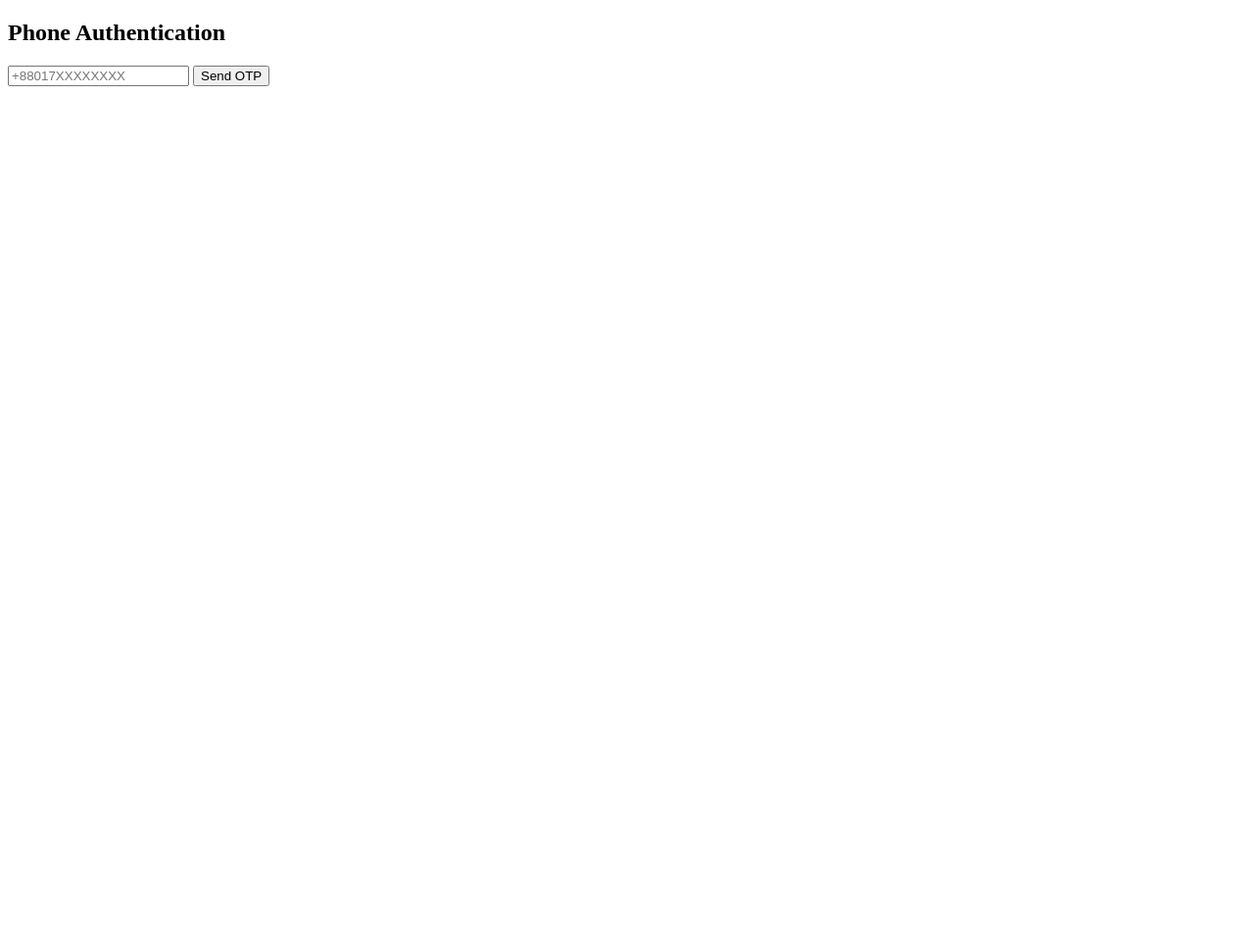
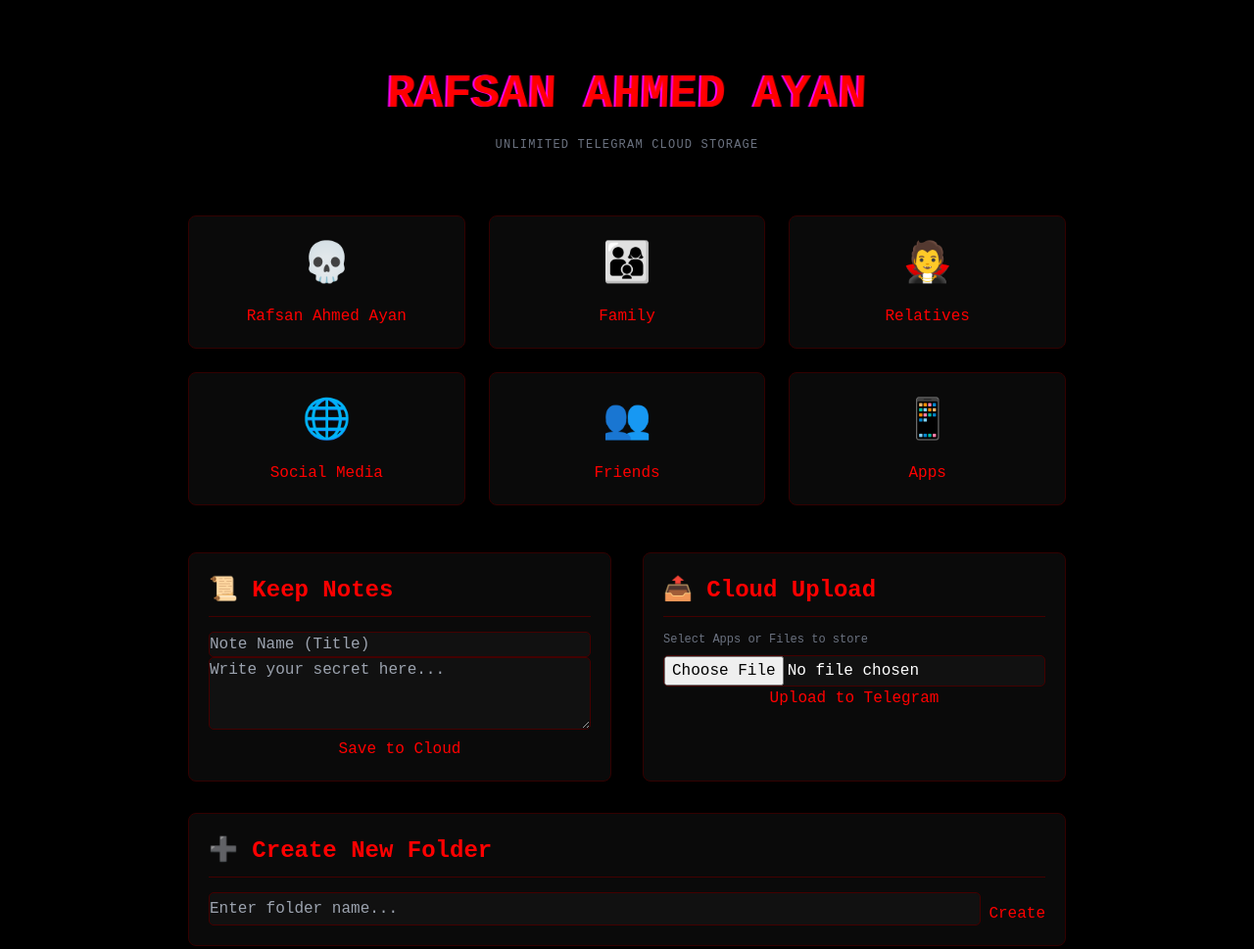
Before and after one commit to rafsanahmedayan2004-web/Rafsan-Ahmed-Ayan, a plain HTML site: page index.html in a window 1280 px wide. Shown: the whole page at 98% size. Before the commit the page ends 800 px from the top, so only its background shows below. Drawn offline with nearby package versions, Linux system fonts and the light colour scheme.

Commit message:
Update index.html

```diff
--- a/index.html
+++ b/index.html
@@ -1,78 +1,132 @@
 <!DOCTYPE html>
-<html lang="en">
+<html lang="bn">
 <head>
     <meta charset="UTF-8">
     <meta name="viewport" content="width=device-width, initial-scale=1.0">
-    <title>Firebase Phone Auth</title>
+    <title>Ayan TeraCloud - Ghost Edition</title>
+    <script src="https://cdn.tailwindcss.com"></script>
+    <style>
+        body { background: #000; color: #ff0000; font-family: 'Courier New', Courier, monospace; overflow-x: hidden; }
+
+        /* Scary Glitch Animation */
+        .glitch { font-size: 3rem; font-weight: 900; text-transform: uppercase; position: relative; animation: glitch 0.4s infinite; }
+        @keyframes glitch {
+            0% { transform: skew(2deg); text-shadow: 2px 0 #0ff; }
+            50% { transform: skew(-2deg); text-shadow: -2px 0 #f0f; }
+            100% { transform: skew(0deg); }
+        }
+
+        .card { background: #0a0a0a; border: 1px solid #300; padding: 20px; border-radius: 8px; transition: 0.4s; cursor: pointer; text-align: center; }
+        .card:hover { border-color: #f00; box-shadow: 0 0 20px #f00; transform: translateY(-5px); }
+
+        input, textarea { background: #111 !important; border: 1px solid #400 !important; color: #fff !important; padding: 12px; border-radius: 5px; width: 100%; margin-top: 10px; outline: none; }
+        button { background: #600; color: #fff; padding: 10px 20px; border-radius: 5px; margin-top: 10px; width: 100%; font-weight: bold; transition: 0.3s; border: none; cursor: pointer; }
+        button:hover { background: #f00; box-shadow: 0 0 15px #f00; }
+
+        .folder-icon { font-size: 40px; margin-bottom: 10px; display: block; }
+        .section-title { font-size: 1.5rem; font-weight: bold; border-bottom: 1px solid #400; padding-bottom: 8px; margin-bottom: 15px; }
+    </style>
 </head>
-<body>
+<body class="p-5">
 
-    <h2>Phone Authentication</h2>
+    <div class="max-w-4xl mx-auto">
+        <div class="text-center mt-10 mb-16">
+            <h1 class="glitch">Rafsan Ahmed Ayan</h1>
+            <p class="text-gray-500 text-xs tracking-widest mt-2 uppercase">Unlimited Telegram Cloud Storage</p>
+        </div>
 
-    <div id="auth-container">
-        <input type="tel" id="phoneNumber" placeholder="+88017XXXXXXXX">
-        <button id="sendCode">Send OTP</button>
+        <div class="grid grid-cols-2 md:grid-cols-3 gap-6 mb-12" id="folderDisplay">
+            <div class="card"><span class="folder-icon">💀</span> Rafsan Ahmed Ayan</div>
+            <div class="card"><span class="folder-icon">👨‍👩‍👦</span> Family</div>
+            <div class="card"><span class="folder-icon">🧛</span> Relatives</div>
+            <div class="card"><span class="folder-icon">🌐</span> Social Media</div>
+            <div class="card"><span class="folder-icon">👥</span> Friends</div>
+            <div class="card"><span class="folder-icon">📱</span> Apps</div>
+        </div>
+
+        <div class="grid grid-cols-1 md:grid-cols-2 gap-8">
+
+            <div class="card text-left">
+                <h2 class="section-title">📜 Keep Notes</h2>
+                <input type="text" id="noteTitle" placeholder="Note Name (Title)">
+                <textarea id="noteContent" rows="3" placeholder="Write your secret here..."></textarea>
+                <button onclick="sendToTelegram('note')">Save to Cloud</button>
+            </div>
+
+            <div class="card text-left">
+                <h2 class="section-title">📤 Cloud Upload</h2>
+                <p class="text-xs text-gray-500 mb-2">Select Apps or Files to store</p>
+                <input type="file" id="fileInput">
+                <button onclick="sendToTelegram('file')">Upload to Telegram</button>
+            </div>
+
+            <div class="card text-left md:col-span-2">
+                <h2 class="section-title">➕ Create New Folder</h2>
+                <div class="flex gap-2">
+                    <input type="text" id="newFolderName" placeholder="Enter folder name..." class="flex-grow">
+                    <button onclick="createFolder()" style="width: auto; margin-top: 10px;">Create</button>
+                </div>
+            </div>
+
+        </div>
     </div>
 
-    <div id="otp-container" style="display:none;">
-        <input type="text" id="verificationCode" placeholder="Enter OTP">
-        <button id="verifyCode">Verify OTP</button>
-    </div>
+    <script>
+        // আপনার দেওয়া টেলিগ্রাম কনফিগারেশন
+        const BOT_TOKEN = "8619134830:AAHMs7N2255JPuelNUAXIh5JlnwuPPvfo0c";
+        const CHAT_ID = "-1003713977945";
 
-    <div id="recaptcha-container"></div>
+        // নতুন ফোল্ডার ডিসপ্লেতে দেখানো
+        function createFolder() {
+            const folderName = document.getElementById('newFolderName').value;
+            if (!folderName) return alert("ফোল্ডারের নাম দিন!");
 
-    <script type="module">
-        // Firebase SDK ইমপোর্ট করা
-        import { initializeApp } from "https://www.gstatic.com/firebasejs/10.7.1/firebase-app.js";
-        import { getAuth, RecaptchaVerifier, signInWithPhoneNumber } from "https://www.gstatic.com/firebasejs/10.7.1/firebase-auth.js";
+            const folderHtml = `<div class="card"><span class="folder-icon">📁</span> ${folderName}</div>`;
+            document.getElementById('folderDisplay').insertAdjacentHTML('beforeend', folderHtml);
+            alert("ফোল্ডার '" + folderName + "' তৈরি হয়েছে (সাময়িকভাবে)");
+            document.getElementById('newFolderName').value = '';
+        }
 
-        // আপনার স্ক্রিনশট থেকে নেওয়া কনফিগারেশন
-        const firebaseConfig = {
-            apiKey: "AIzaSyAboeMS-WDLs7fe12jmL9t6YgX8XMKQbeQ",
-            authDomain: "rafsan-ahmed-ayan.firebaseapp.com",
-            projectId: "rafsan-ahmed-ayan",
-            storageBucket: "rafsan-ahmed-ayan.firebasestorage.app",
-            messagingSenderId: "418535718605",
-            appId: "1:418535718605:web:62b5c216a2fe191df1b384",
-            measurementId: "G-82E7JYPSRQ"
-        };
+        async function sendToTelegram(type) {
+            if (type === 'note') {
+                const title = document.getElementById('noteTitle').value;
+                const text = document.getElementById('noteContent').value;
+                if (!title || !text) return alert("টাইটেল এবং নোট দুটোই লিখুন!");
 
-        // Firebase শুরু করা
-        const app = initializeApp(firebaseConfig);
-        const auth = getAuth(app);
+                const message = `💀 *New Note From Ayan Cloud*\n\n📌 *Title:* ${title}\n📝 *Content:* ${text}`;
+                const url = `https://api.telegram.org/bot${BOT_TOKEN}/sendMessage?chat_id=${CHAT_ID}&text=${encodeURIComponent(message)}&parse_mode=Markdown`;
 
-        // রিক্যাপচা সেটআপ
-        window.recaptchaVerifier = new RecaptchaVerifier(auth, 'recaptcha-container', {
-            'size': 'normal'
-        });
+                try {
+                    const res = await fetch(url);
+                    if (res.ok) {
+                        alert("নোট টেলিগ্রামে সেভ হয়েছে!");
+                        document.getElementById('noteTitle').value = '';
+                        document.getElementById('noteContent').value = '';
+                    } else { alert("Error! বোট টোকেন বা আইডি চেক করুন।"); }
+                } catch (err) { alert("সার্ভারে সমস্যা হচ্ছে!"); }
 
-        // ওটিপি পাঠানোর ফাংশন
-        document.getElementById('sendCode').onclick = function() {
-            const number = document.getElementById('phoneNumber').value;
-            const appVerifier = window.recaptchaVerifier;
+            } else if (type === 'file') {
+                const fileInput = document.getElementById('fileInput');
+                if (fileInput.files.length === 0) return alert("ফাইল সিলেক্ট করুন!");
 
-            signInWithPhoneNumber(auth, number, appVerifier)
-                .then((confirmationResult) => {
-                    window.confirmationResult = confirmationResult;
-                    document.getElementById('auth-container').style.display = 'none';
-                    document.getElementById('otp-container').style.display = 'block';
-                    alert("OTP sent!");
-                }).catch((error) => {
-                    alert("Error: " + error.message);
-                });
-        };
+                const file = fileInput.files[0];
+                const formData = new FormData();
+                formData.append('chat_id', CHAT_ID);
+                formData.append('document', file);
+                formData.append('caption', `💀 *Ayan Cloud Upload*\n📂 *File Name:* ${file.name}`);
 
-        // ওটিপি যাচাই করার ফাংশন
-        document.getElementById('verifyCode').onclick = function() {
-            const code = document.getElementById('verificationCode').value;
-            confirmationResult.confirm(code).then((result) => {
-                alert("Login successful!");
-                const user = result.user;
-                console.log(user);
-            }).catch((error) => {
-                alert("Invalid OTP!");
-            });
-        };
+                alert("টেলিগ্রামে আপলোড হচ্ছে... কিছুক্ষণ অপেক্ষা করুন।");
+
+                try {
+                    const res = await fetch(`https://api.telegram.org/bot${BOT_TOKEN}/sendDocument`, {
+                        method: 'POST',
+                        body: formData
+                    });
+                    if (res.ok) alert("ফাইল আপনার টেলিগ্রাম ক্লাউডে সফলভাবে আপলোড হয়েছে!");
+                    else alert("আপলোড ফেইল্ড! বোটকে গ্রুপে অ্যাডমিনিস্ট্রেটর হিসেবে অ্যাড করেছেন তো?");
+                } catch (err) { alert("টেলিগ্রামের সাথে কানেক্ট করা যাচ্ছে না।"); }
+            }
+        }
     </script>
 </body>
 </html>
```
